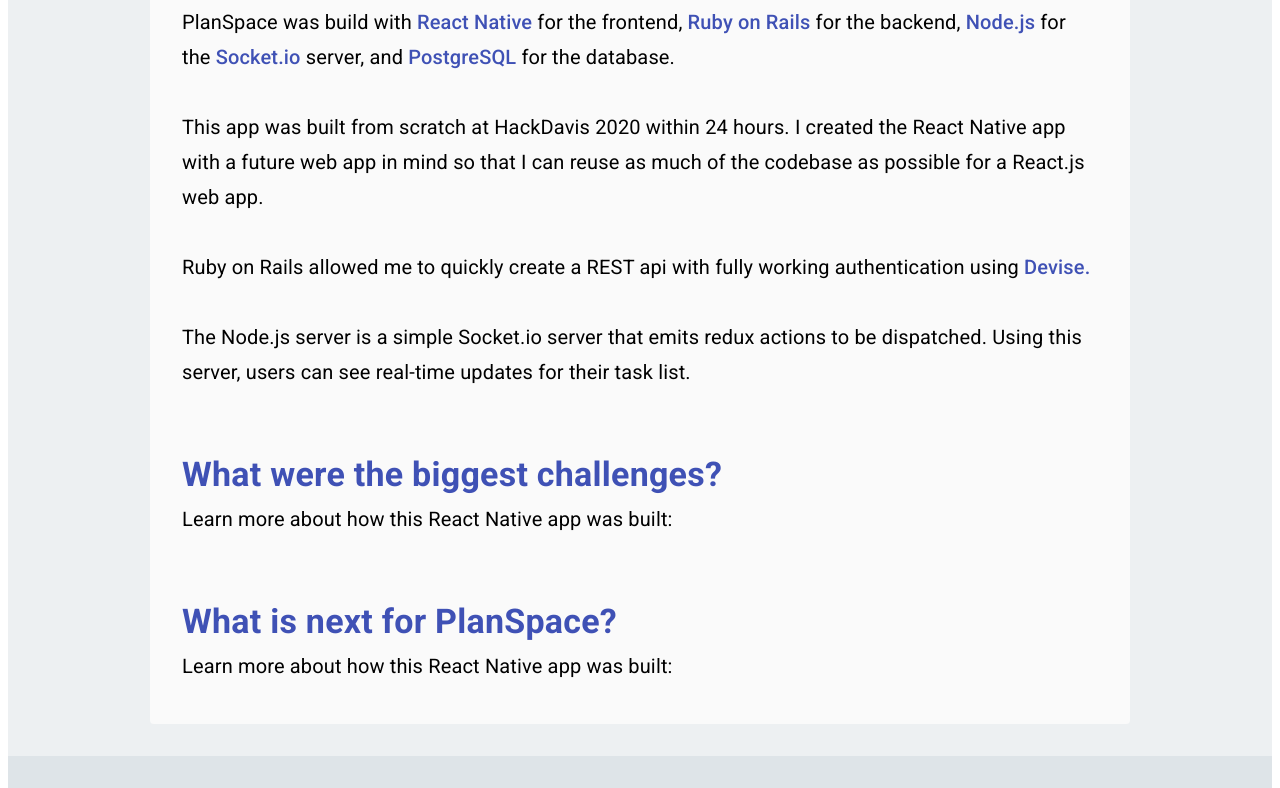
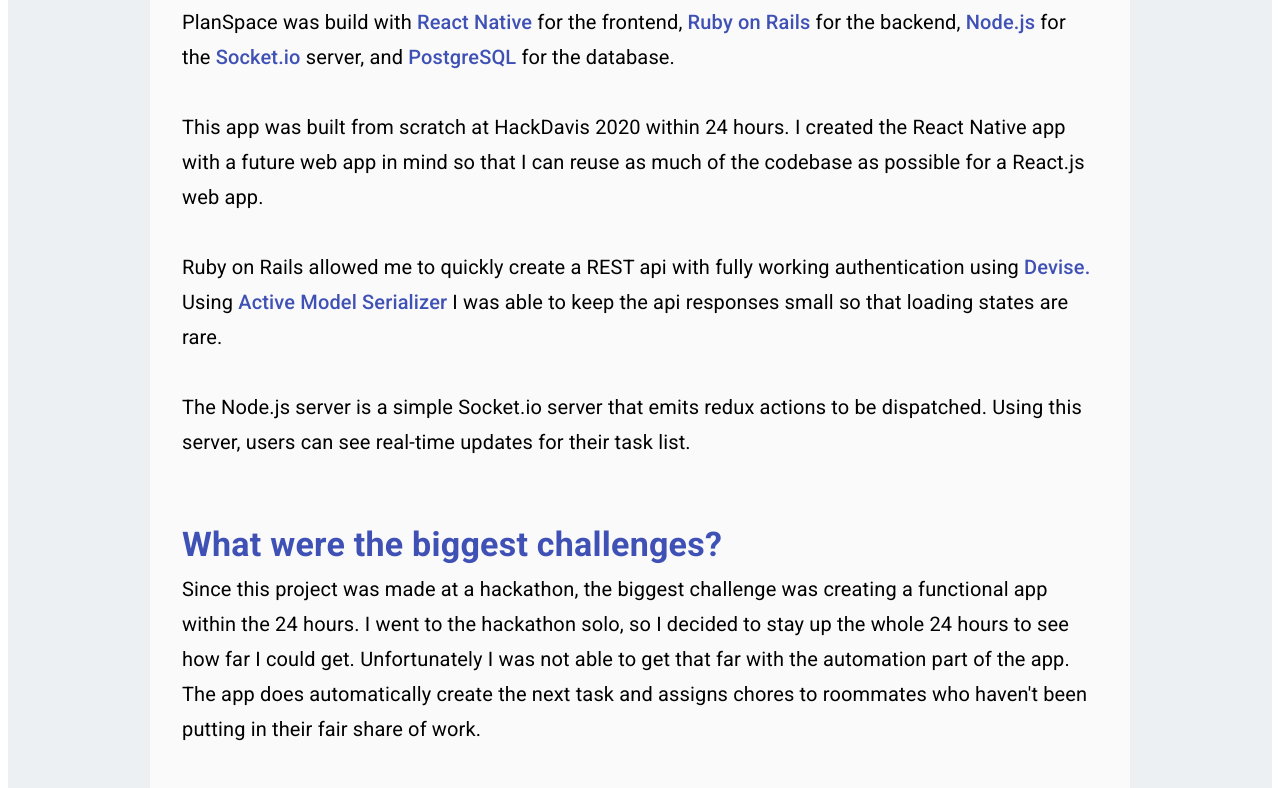
Before and after one commit to ArmaizAdenwala/personal-portfolio, a Gatsby site: page /projects/planspace/dev in a window 1280 px wide. Shown: the part 731-1519 px from the top of the page. Built offline with nearby package versions, Linux system fonts and the light colour scheme; Gatsby itself is replaced by a stand-in of ours.

Commit message:
update dev page

```diff
--- a/src/pages/projects/planspace/dev.js
+++ b/src/pages/projects/planspace/dev.js
@@ -44,7 +44,9 @@
                 tg__title-7--s
                 tg__title-6--m
                 tg__title-6--l
-                tg__lh--1-75
+                tg__lh--1-5--s
+                tg__lh--1-75--m
+                tg__lh--1-75--l
                 m-v--8
               "
           >
@@ -70,6 +72,13 @@
               ' Ruby on Rails allowed me to quickly create a REST api with fully working authentication using '
             }
             <span className="tg__c--primary tg__w--500">Devise.</span>
+            {' Using '}
+            <span className="tg__c--primary tg__w--500">
+              Active Model Serializer
+            </span>
+            {
+              ' I was able to keep the api responses small so that loading states are rare.'
+            }
             <br />
             <br />
             {
@@ -95,11 +104,25 @@
                 tg__title-7--s
                 tg__title-6--m
                 tg__title-6--l
-                tg__lh--1-75
+                tg__lh--1-5--s
+                tg__lh--1-75--m
+                tg__lh--1-75--l
                 m-v--8
               "
           >
-            Learn more about how this React Native app was built:
+            Since this project was made at a hackathon, the biggest challenge
+            was creating a functional app within the 24 hours. I went to the
+            hackathon solo, so I decided to stay up the whole 24 hours to see
+            how far I could get. Unfortunately I was not able to get that far
+            with the automation part of the app. The app does automatically
+            create the next task and assigns chores to roommates who haven't
+            been putting in their fair share of work.
+            <br />
+            <br />
+            The app was also designed to be quick to use. Figuring out good UX
+            to achieve that goal was difficult. Lazyloading data using redux
+            improved the quality feel of the app. Rarely would a user see
+            loading states.
           </p>
           <h3
             className="
@@ -113,18 +136,23 @@
                 m-t--64
               "
           >
-            What is next for PlanSpace?
+            What did I learn?
           </h3>
           <p
             className="
                 tg__title-7--s
                 tg__title-6--m
                 tg__title-6--l
-                tg__lh--1-75
+                tg__lh--1-5--s
+                tg__lh--1-75--m
+                tg__lh--1-75--l
                 m-v--8
               "
           >
-            Learn more about how this React Native app was built:
+            I learned how to completely setup a nearly production ready
+            fullstack app from scratch. It allowed me to fine tune my skills in
+            fullstack development and figure out what I need to focus on
+            learning next.
           </p>
         </div>
       </Container>
@@ -137,7 +165,9 @@
                 tg__title-6--s
                 tg__title-5--m
                 tg__title-5--l
-                tg__lh--1-75
+                tg__lh--1-5--s
+                tg__lh--1-75--m
+                tg__lh--1-75--l
                 m-v--8--s
               "
               >
--- a/src/styles/typography.scss
+++ b/src/styles/typography.scss
@@ -65,7 +65,10 @@
   &__w--700 {
     font-weight: 700;
   }
-  &__lh--1-75 {
+  @include responsive-modifiers('&__lh--1-5') {
+    line-height: 1.5;
+  }
+  @include responsive-modifiers('&__lh--1-75') {
     line-height: 1.75;
   }
   &__c--primary {
```
